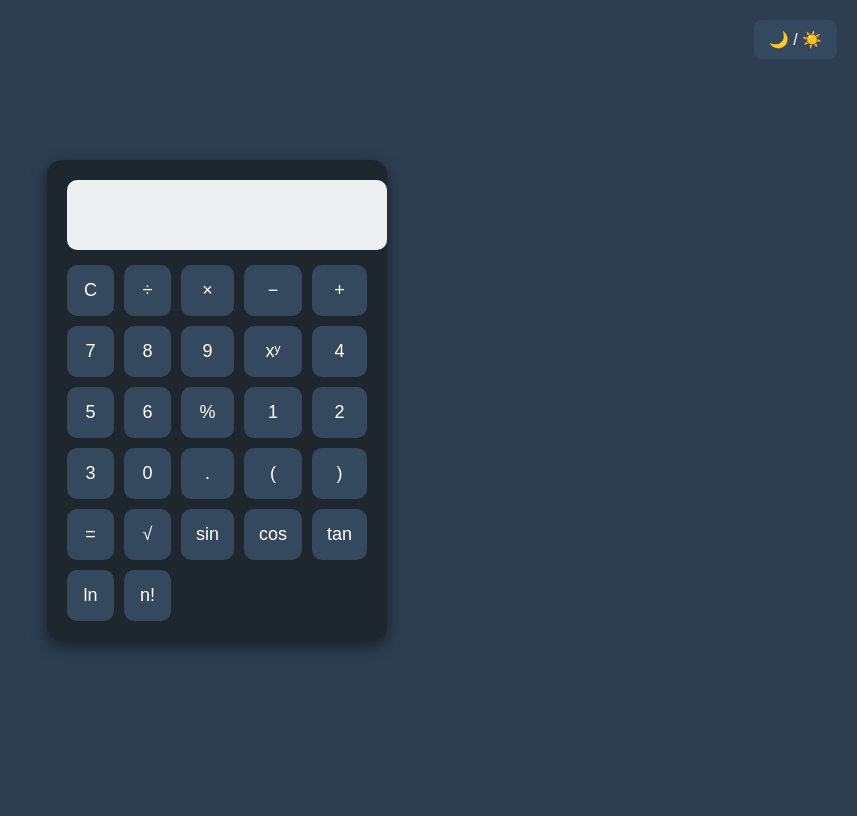
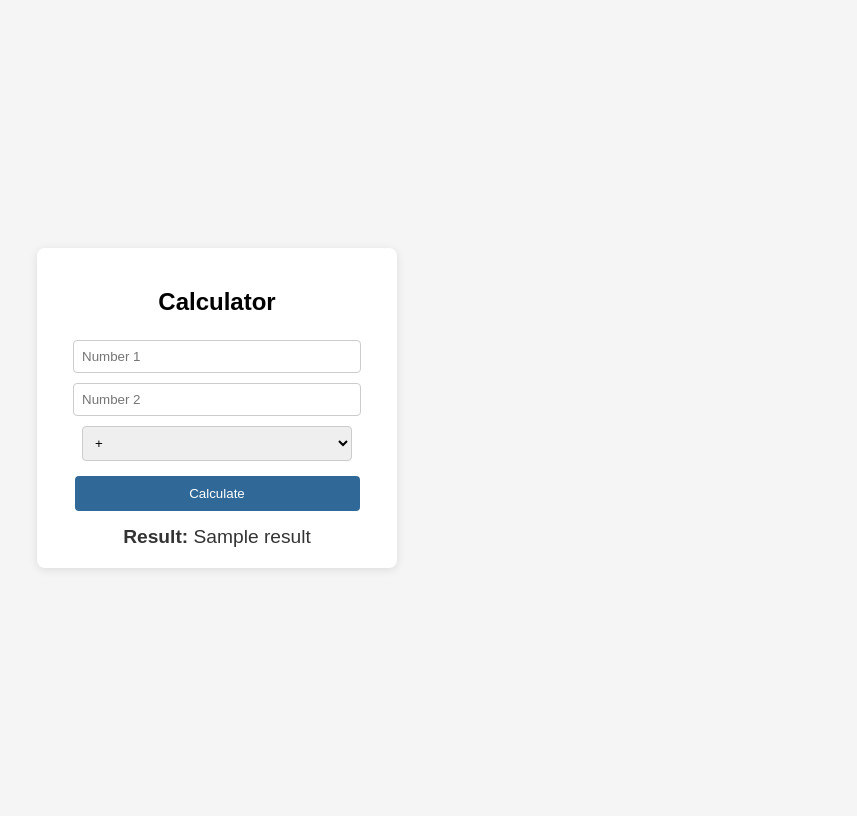
Before and after one commit to Simpleskyline/Python-Projects, a Flask app: template templates/index.html in a window 1280 px wide. Shown: the whole page, without its empty margins (423-1280 px from the left). Before the commit the page ends 650 px from the top, so only its background shows below. Run offline with Flask 3, Linux system fonts and the light colour scheme; the template is opened without the code that fills it: most values are stand-ins (such as "Sample title", 1, 10 or a date in 2020).

Commit message:
simple calculator

```diff
--- a/static/style.css
+++ b/static/style.css
@@ -1,91 +1,46 @@
 body {
-  background: #2c3e50;
+  font-family: Arial, sans-serif;
+  background-color: #f5f5f5;
   display: flex;
   justify-content: center;
   align-items: center;
   height: 100vh;
-  margin: 0;
-  font-family: Arial, sans-serif;
-  transition: background 0.3s ease;
-}
-
-.theme-toggle {
-  position: absolute;
-  top: 20px;
-  right: 20px;
-}
-
-.theme-toggle button {
-  padding: 10px 15px;
-  border: none;
-  border-radius: 8px;
-  background: #34495e;
-  color: white;
-  cursor: pointer;
-  font-size: 16px;
-}
-
-.theme-toggle button:hover {
-  background: #16a085;
 }
 
 .calculator {
-  background: #1e272e;
-  padding: 20px;
-  border-radius: 15px;
-  box-shadow: 0px 5px 15px rgba(0,0,0,0.5);
+  background-color: #fff;
+  padding: 20px 30px;
+  border-radius: 8px;
+  box-shadow: 0 2px 10px rgba(0,0,0,0.1);
   width: 300px;
-  transition: background 0.3s ease;
+  text-align: center;
 }
 
-#display {
-  width: 100%;
-  height: 50px;
-  font-size: 20px;
-  text-align: right;
-  padding: 10px;
-  border-radius: 10px;
-  border: none;
-  margin-bottom: 15px;
-  background: #ecf0f1;
+.calculator input, .calculator select {
+  width: 90%;
+  padding: 8px;
+  margin: 5px 0;
+  border-radius: 4px;
+  border: 1px solid #ccc;
 }
 
-.buttons {
-  display: grid;
-  grid-template-columns: repeat(5, 1fr);
-  gap: 10px;
+.calculator button {
+  width: 95%;
+  padding: 10px;
+  margin-top: 10px;
+  background-color: #306998;
+  color: #fff;
+  border: none;
+  border-radius: 4px;
+  cursor: pointer;
 }
 
-button {
-  padding: 15px;
-  font-size: 18px;
-  border: none;
-  border-radius: 10px;
-  background: #34495e;
-  color: white;
-  cursor: pointer;
-  transition: 0.2s;
+.calculator button:hover {
+  background-color: #254d73;
 }
 
-button:hover {
-  background: #16a085;
+.result {
+  margin-top: 15px;
+  font-size: 1.2em;
+  color: #333;
 }
-
-/* Light theme overrides */
-body.light-theme {
-  background: #ecf0f1;
-}
-
-body.light-theme .calculator {
-  background: #ffffff;
-  color: #2c3e50;
-}
-
-body.light-theme button {
-  background: #bdc3c7;
-  color: #2c3e50;
-}
-
-body.light-theme button:hover {
-  background: #95a5a6;
-}
--- a/templates/index.html
+++ b/templates/index.html
@@ -2,79 +2,31 @@
 <html lang="en">
 <head>
   <meta charset="UTF-8">
-  <title>Scientific Calculator</title>
-  <link rel="stylesheet" href="{{ url_for('static', filename='style.css') }}">
+  <title>Simple Calculator</title>
+  <link rel="stylesheet" href="style.css">
 </head>
 <body>
-  <div class="theme-toggle">
-    <button onclick="toggleTheme()">🌙 / ☀️</button>
+  <div class="calculator">
+    <h2>Calculator</h2>
+    <form method="POST">
+      <input type="number" name="num1" placeholder="Number 1" required>
+      <input type="number" name="num2" placeholder="Number 2" required>
+      <select name="operator" required>
+        <option value="+">+</option>
+        <option value="-">-</option>
+        <option value="*">*</option>
+        <option value="/">/</option>
+        <option value="**">Power</option>
+        <option value="%">Modulus</option>
+      </select>
+      <button type="submit">Calculate</button>
+    </form>
+
+    {% if result is not none %}
+      <div class="result">
+        <strong>Result:</strong> {{ result }}
+      </div>
+    {% endif %}
   </div>
-
-  <div class="calculator">
-    <input type="text" id="display" disabled>
-    <div class="buttons">
-      <button onclick="clearDisplay()">C</button>
-      <button onclick="append('/')">÷</button>
-      <button onclick="append('*')">×</button>
-      <button onclick="append('-')">−</button>
-      <button onclick="append('+')">+</button>
-
-      <button onclick="append('7')">7</button>
-      <button onclick="append('8')">8</button>
-      <button onclick="append('9')">9</button>
-      <button onclick="append('**')">xʸ</button>
-
-      <button onclick="append('4')">4</button>
-      <button onclick="append('5')">5</button>
-      <button onclick="append('6')">6</button>
-      <button onclick="append('%')">%</button>
-
-      <button onclick="append('1')">1</button>
-      <button onclick="append('2')">2</button>
-      <button onclick="append('3')">3</button>
-      <button onclick="append('0')">0</button>
-
-      <button onclick="append('.')">.</button>
-      <button onclick="append('(')">(</button>
-      <button onclick="append(')')">)</button>
-      <button onclick="calculate()">=</button>
-
-      <!-- Scientific functions -->
-      <button onclick="append('math.sqrt(')">√</button>
-      <button onclick="append('math.sin(math.radians(')">sin</button>
-      <button onclick="append('math.cos(math.radians(')">cos</button>
-      <button onclick="append('math.tan(math.radians(')">tan</button>
-      <button onclick="append('math.log(')">ln</button>
-      <button onclick="append('math.factorial(')">n!</button>
-    </div>
-  </div>
-
-  <script>
-    function append(value) {
-      document.getElementById("display").value += value;
-    }
-
-    function clearDisplay() {
-      document.getElementById("display").value = "";
-    }
-
-    function calculate() {
-      let expression = document.getElementById("display").value;
-      fetch("/calculate", {
-        method: "POST",
-        headers: { "Content-Type": "application/json" },
-        body: JSON.stringify({ expression: expression })
-      })
-      .then(response => response.json())
-      .then(data => {
-        document.getElementById("display").value = data.result;
-      });
-    }
-
-    // Theme toggle
-    function toggleTheme() {
-      document.body.classList.toggle("light-theme");
-    }
-  </script>
 </body>
 </html>
```
